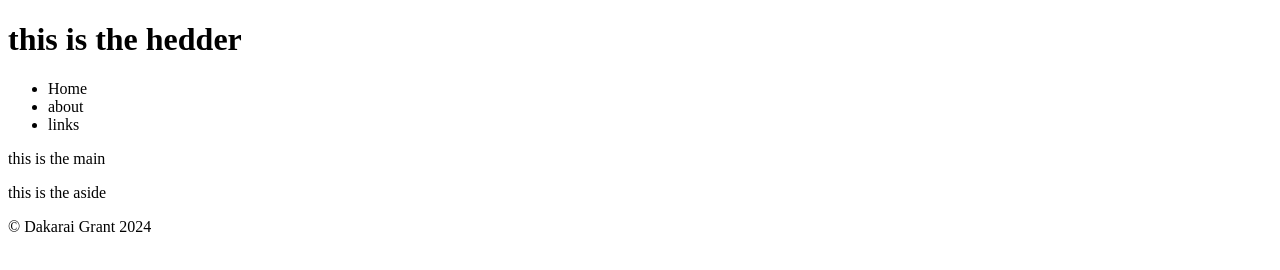
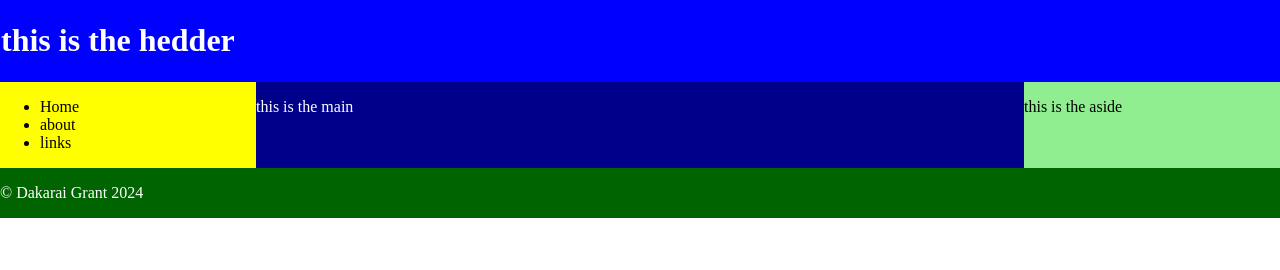
Before and after one commit to CSY1063/as1-DakaraiG, a plain HTML site: page index.html in a window 1280 px wide. Drawn offline with Linux system fonts and the light colour scheme.

Commit message:
base layout

```diff
--- a/index.html
+++ b/index.html
@@ -1,14 +1,18 @@
 <!DOCTYPE html>
 <html lang="en">
+
 <head>
     <meta charset="UTF-8">
     <meta name="viewport" content="width=device-width, initial-scale=1.0">
     <title>Document</title>
 </head>
+
 <body>
+    <link rel="stylesheet" href="style.css">
     <header>
         <h1>this is the hedder</h1>
     </header>
+
     <nav>
         <ul>
             <li><a href="index.html"></a>Home</li>
@@ -16,14 +20,19 @@
             <li><a href="links.html"></a>links</li>
         </ul>
     </nav>
+
     <main>
         <p>this is the main</p>
     </main>
+
     <aside>
         <p>this is the aside</p>
     </aside>
+
     <footer>
         <p>&COPY; Dakarai Grant 2024</p>
     </footer>
+
 </body>
+
 </html>
--- /dev/null
+++ b/style.css
@@ -0,0 +1,47 @@
+body {
+    background-color: white;
+    margin: 0;
+    padding: 0;
+}
+
+header {
+    background-color: blue;
+    color: white;
+    padding: 1px;
+    grid-area: header;
+    display: flex;
+    justify-content: space-between;
+    align-items: right;
+}
+
+nav {
+    background-color: yellow;
+    grid-area: nav;
+}
+
+main {
+    background-color: darkblue;
+    color: white;
+    grid-area: main;
+}
+
+aside {
+    background-color: lightgreen;
+    grid-area: aside;
+}
+
+footer {
+    background-color: darkgreen;
+    color: white;
+    grid-area: footer;
+}
+
+body {
+    display: grid;
+    grid-template-columns: 20% 60% 20%;
+    grid-template-rows: auto;
+    grid-template-areas:
+    "header header header"
+    "nav main aside"
+    "footer footer footer";
+}
```
